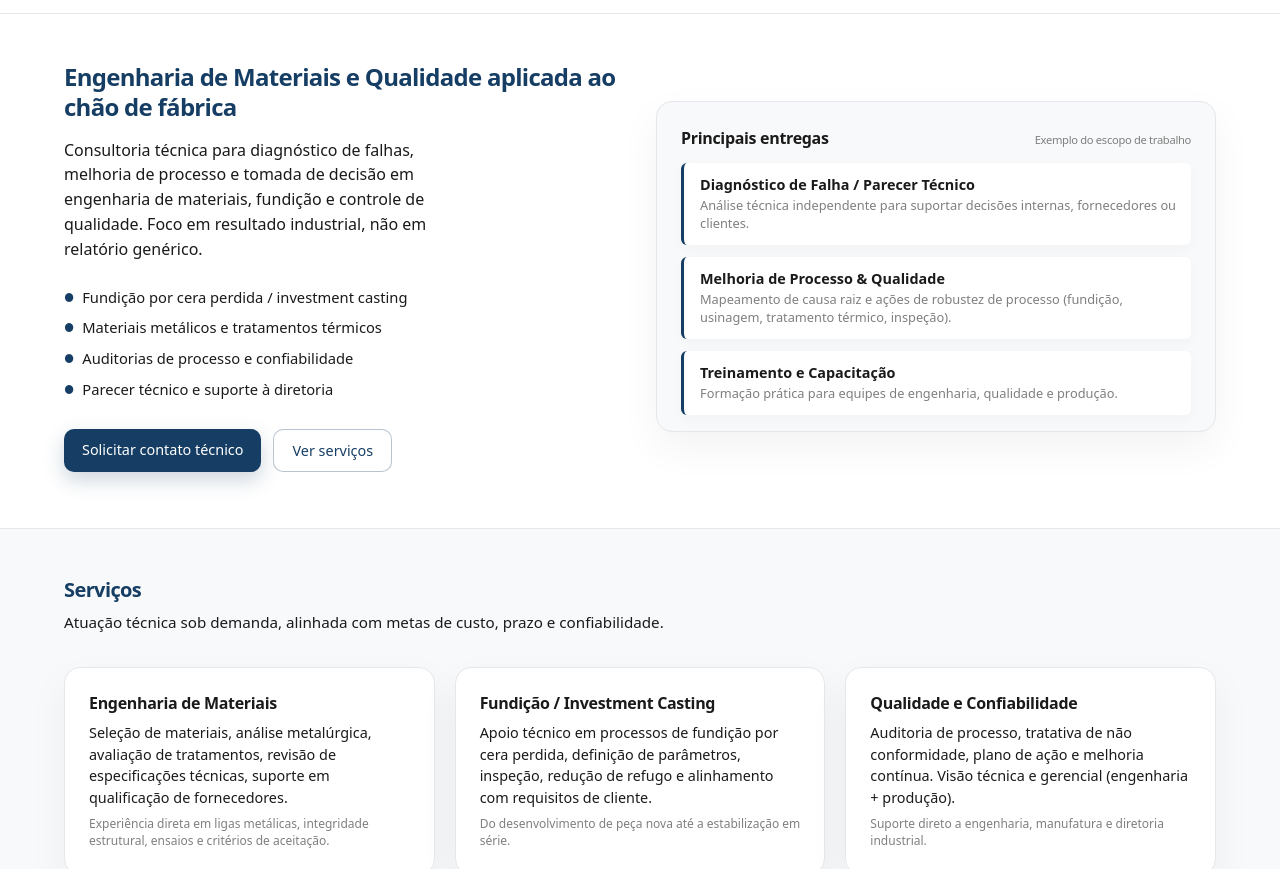
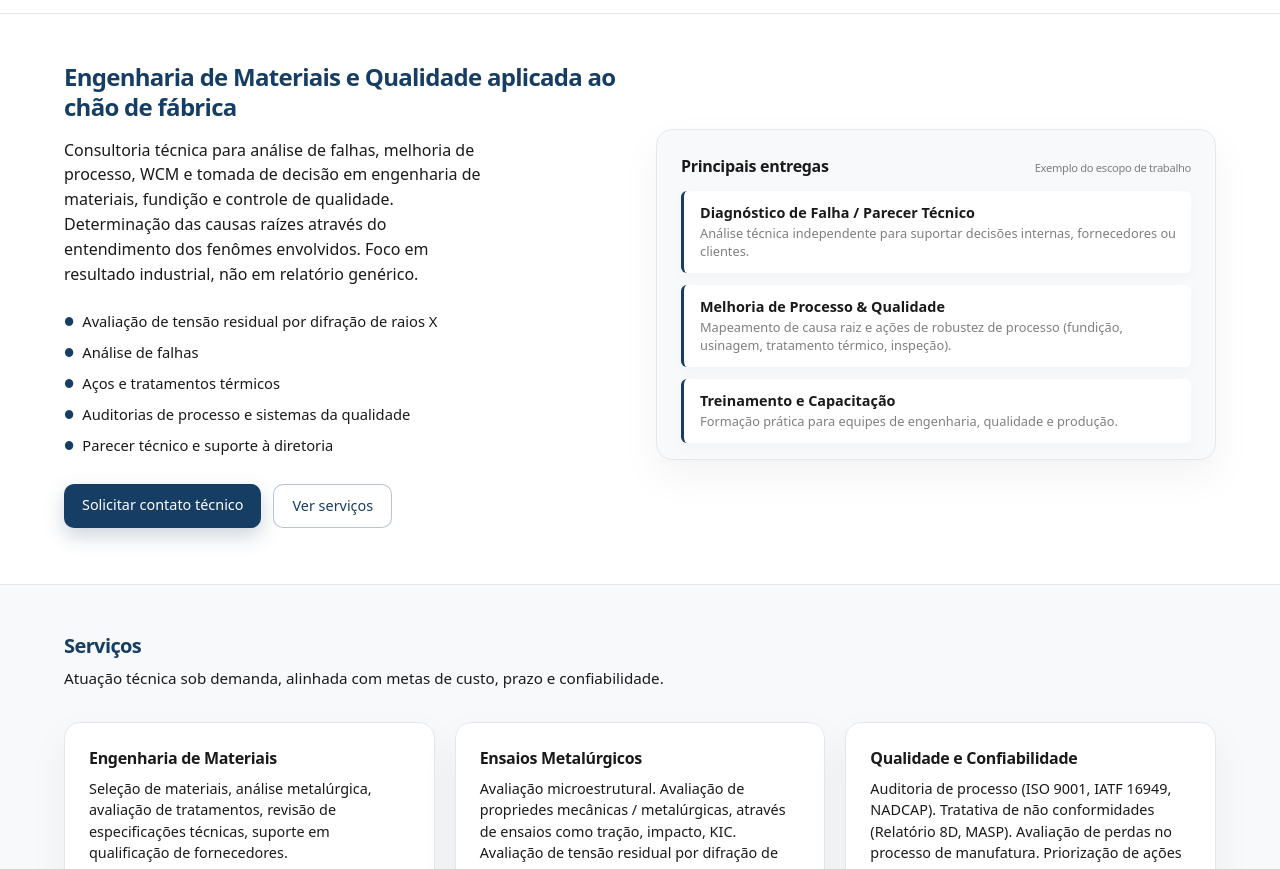
Before and after one commit to alceufec/alceufec.github.io, a plain HTML site: page index.html in a window 1280 px wide. Shown: the part 54-923 px from the top of the page. Drawn offline with Linux system fonts and the light colour scheme.

Commit message:
Update index.html

```diff
--- a/index.html
+++ b/index.html
@@ -4,7 +4,7 @@
   <meta charset="utf-8">
   <meta name="viewport" content="width=device-width,initial-scale=1">
   <title>AFCN Engenharia de Materiais & Consultoria Técnica</title>
-  <meta name="description" content="Consultoria técnica especializada em engenharia de materiais, fundição e qualidade industrial. Pareceres técnicos, suporte a processos e melhoria de desempenho produtivo.">
+  <meta name="description" content="Consultoria técnica especializada em metalurgia de aços, tratamento térmico, engenharia de materiais, ferramentas de melhoria contínua, sistema da qualidade. Pareceres técnicos, suporte a processos e melhoria de desempenho produtivo.">
   <link rel="icon" href="favicon.ico">
 
   <style>
@@ -410,15 +410,17 @@
       <div class="hero__text">
         <h1>Engenharia de Materiais e Qualidade aplicada ao chão de fábrica</h1>
         <p>
-          Consultoria técnica para diagnóstico de falhas, melhoria de processo
+          Consultoria técnica para análise de falhas, melhoria de processo, WCM
           e tomada de decisão em engenharia de materiais, fundição e controle de qualidade.
+          Determinação das causas raízes através do entendimento dos fenômes envolvidos.
           Foco em resultado industrial, não em relatório genérico.
         </p>
 
         <ul class="bullets">
-          <li>Fundição por cera perdida / investment casting</li>
-          <li>Materiais metálicos e tratamentos térmicos</li>
-          <li>Auditorias de processo e confiabilidade</li>
+          <li>Avaliação de tensão residual por difração de raios X</li>
+          <li>Análise de falhas</li>
+          <li>Aços e tratamentos térmicos</li>
+          <li>Auditorias de processo e sistemas da qualidade</li>
           <li>Parecer técnico e suporte à diretoria</li>
         </ul>
 
@@ -471,17 +473,17 @@
           revisão de especificações técnicas, suporte em qualificação de fornecedores.
         </p>
         <small>
-          Experiência direta em ligas metálicas, integridade estrutural,
-          ensaios e critérios de aceitação.
+          Experiência direta em aços especiais, tratamentos térmicos, ensaios metalúrgicos, como tração, impacto, metalografia.
         </small>
       </div>
 
       <div class="card">
-        <h3>Fundição / Investment Casting</h3>
+        <h3>Ensaios Metalúrgicos</h3>
         <p>
-          Apoio técnico em processos de fundição por cera perdida,
-          definição de parâmetros, inspeção, redução de refugo
-          e alinhamento com requisitos de cliente.
+          Avaliação microestrutural.
+          Avaliação de propriedes mecânicas / metalúrgicas, através de ensaios como tração, impacto, KIC.
+          Avaliação de tensão residual por difração de raios X, XRD.
+          Alinhamento com requisitos de cliente.
         </p>
         <small>
           Do desenvolvimento de peça nova até a estabilização em série.
@@ -491,8 +493,11 @@
       <div class="card">
         <h3>Qualidade e Confiabilidade</h3>
         <p>
-          Auditoria de processo, tratativa de não conformidade,
-          plano de ação e melhoria contínua.
+          Auditoria de processo (ISO 9001, IATF 16949, NADCAP).
+          Tratativa de não conformidades (Relatório 8D, MASP).
+          Avaliação de perdas no processo de manufatura.
+          Priorização de ações para melhoria contínua (kaizen).
+          Aplicação de ferramentas estatísticas, como CEP e avaliação de capabilidade.
           Visão técnica e gerencial (engenharia + produção).
         </p>
         <small>
@@ -516,8 +521,8 @@
       <div class="card">
         <h3>+37 anos de experiência</h3>
         <p>
-          Atuação direta em engenharia de produto, processo e qualidade em indústria de grande porte,
-          incluindo posição de gestão técnica. a
+          Atuação direta em engenharia de produto, processo e qualidade em indústria de aços especiais  de grande porte,
+          incluindo posição de gestão técnica.
 
         </p>
         <small>Visão completa: desenvolvimento, produção, cliente final e campo.</small>
@@ -571,20 +576,20 @@
       <div class="contato-row">
         <div>
           <strong>E-mail</strong><br>
-          <a href="mailto:contato@afcn.com.br">contato@afcn.com.br</a>
+          <a href="alceufec@gmail.com">alceufec@gmail.com</a>
         </div>
 
         <div>
           <strong>WhatsApp</strong><br>
-          <a href="https://wa.me/55XXXXXXXXXX" target="_blank" rel="noopener">
-            +55 (XX) XXXXX-XXXX
+          <a href="https://wa.me/5519992460315" target="_blank" rel="noopener">
+            +55 (19) 99246-0315
           </a>
         </div>
 
         <div>
           <strong>LinkedIn</strong><br>
           <a href="https://www.linkedin.com/in/alceu-ferraz-costa-neto-msc-7b1498" target="_blank" rel="noopener">
-            linkedin
+            Alceu Ferraz Costa Neto
           </a>
         </div>
       </div>
```
